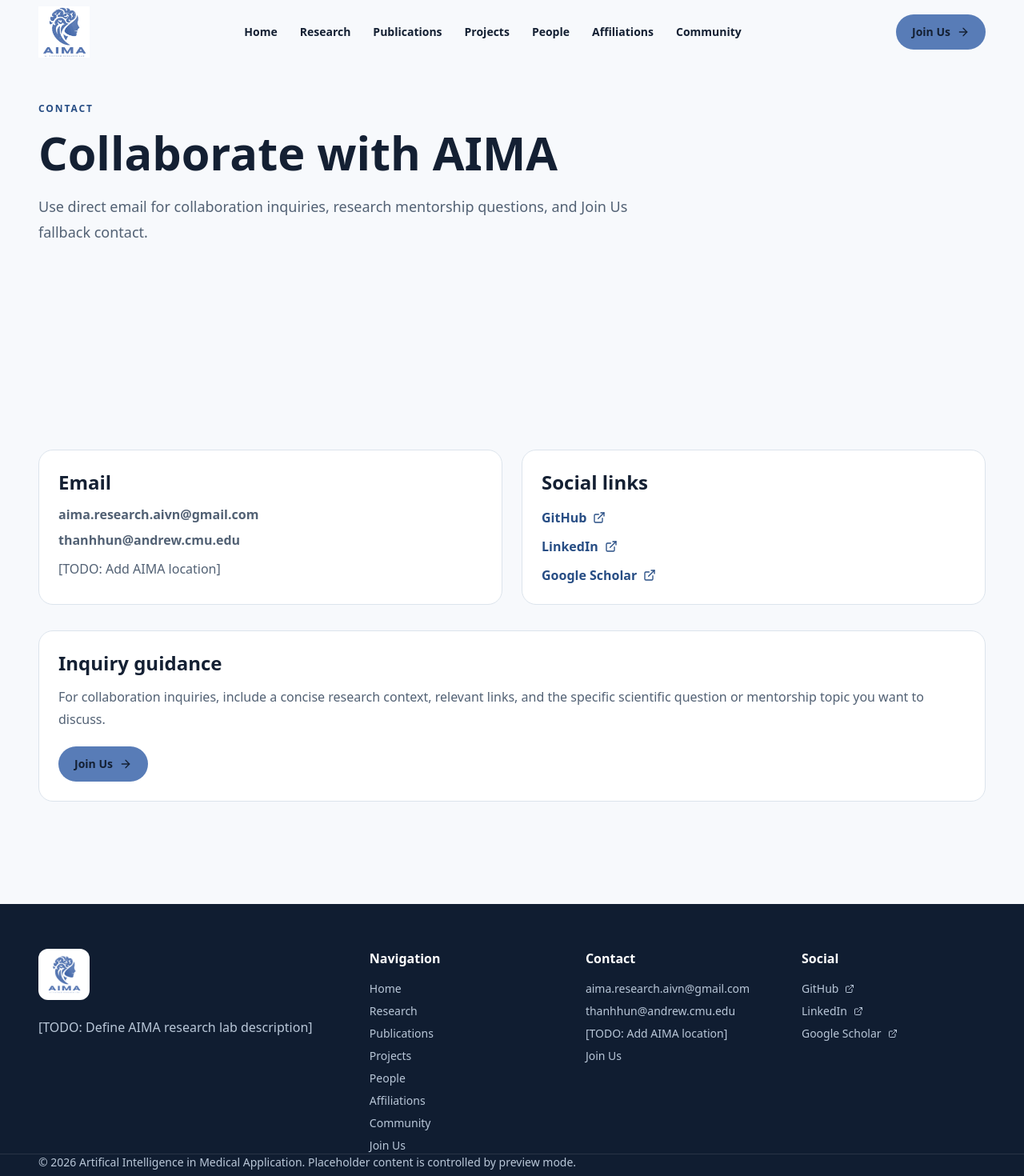
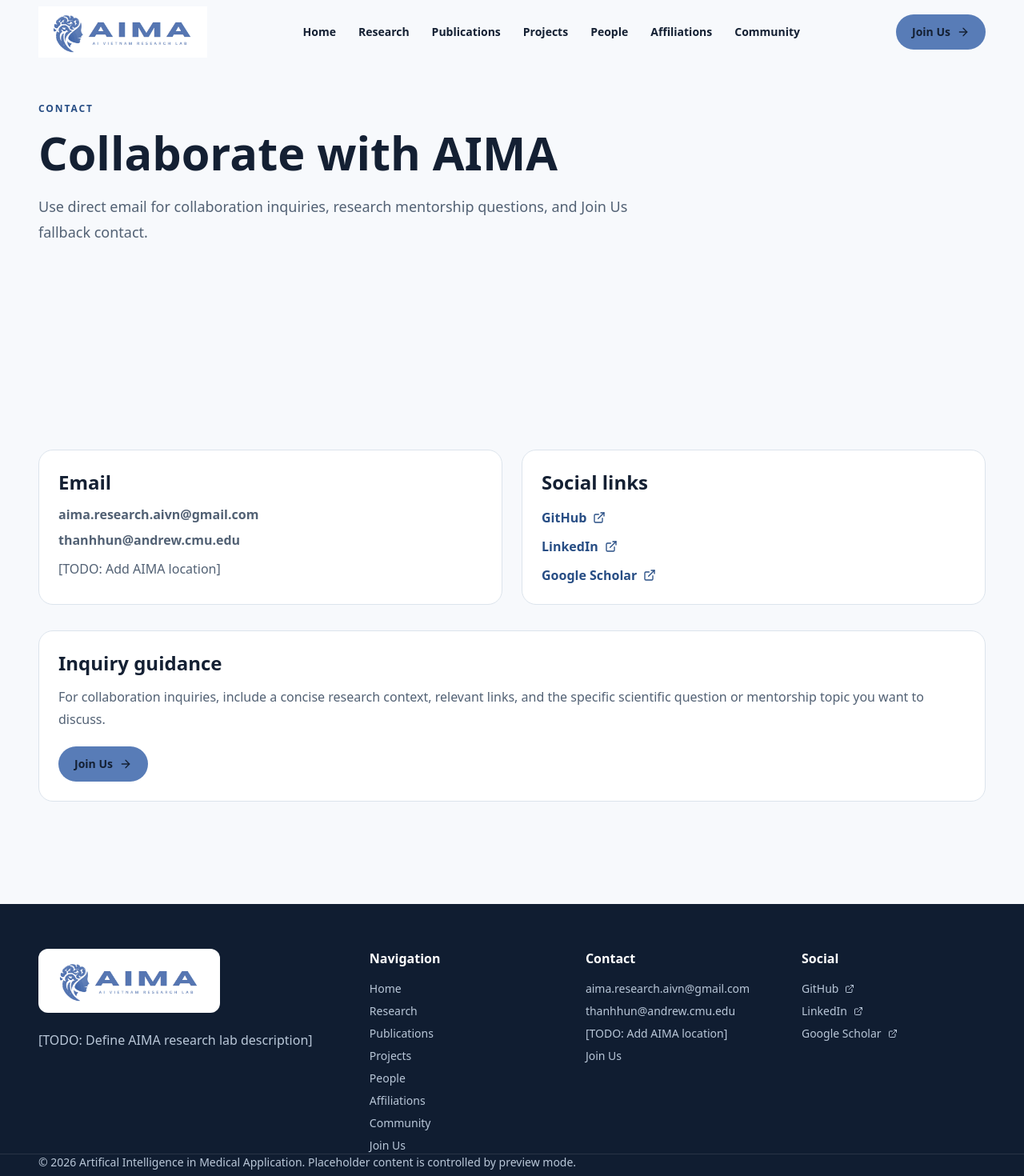
Before and after one commit to AIMA-Research-Group/aima-research-group.github.io, a Next.js app: page /contact in a window 1280 px wide. Shown: the top 1470 px of the page at 80% size. Built offline with nearby package versions, Linux system fonts and the light colour scheme.

Commit message:
style: use banner as full logo

```diff
--- a/components/layout/SiteFooter.tsx
+++ b/components/layout/SiteFooter.tsx
@@ -12,7 +12,7 @@ export function SiteFooter({ site, navigation }: { site: SiteSettings; navigatio
     <footer className="bg-[var(--footer)] py-14 text-white">
       <div className="container-page grid gap-10 lg:grid-cols-[1.3fr_0.8fr_0.8fr_0.8fr]">
         <div>
-          <Image src={withBasePath(site.logo_full)} alt={`${site.site_name} logo`} width={210} height={70} className="h-16 w-auto rounded-xl bg-white object-contain p-2" />
+          <Image src={withBasePath(site.logo_full)} alt={`${site.site_name} banner`} width={320} height={100} className="h-20 w-auto max-w-full rounded-xl bg-white object-contain p-2" />
           <p className="mt-5 max-w-lg leading-7 text-[var(--footer-muted)]"><ContentPlaceholder value={site.description} fallback="AIMA Research Group website content is being prepared." /></p>
         </div>
         <div>
--- a/components/layout/SiteHeader.tsx
+++ b/components/layout/SiteHeader.tsx
@@ -37,7 +37,7 @@ export function SiteHeader({ site, navigation }: { site: SiteSettings; navigatio
     <header className={`fixed inset-x-0 top-0 z-40 transition duration-200 ${scrolled || open ? "border-b border-[var(--border)] bg-[rgba(247,249,252,0.92)] shadow-sm backdrop-blur" : "bg-transparent"}`}>
       <div className="container-page flex min-h-20 items-center justify-between gap-5">
         <Link href="/" className="flex items-center gap-3" aria-label="AIMA home">
-          <Image src={withBasePath(site.logo_full)} alt={`${site.site_name} logo`} width={260} height={84} priority className="hidden h-16 w-auto object-contain sm:block" />
+          <Image src={withBasePath(site.logo_full)} alt={`${site.site_name} banner`} width={320} height={100} priority className="hidden h-16 w-auto max-w-[220px] object-contain md:max-w-[280px] xl:max-w-[320px] sm:block" />
           <Image src={withBasePath(site.logo_symbol)} alt="" width={64} height={64} priority className="h-12 w-12 object-contain sm:hidden" />
         </Link>
         <nav className="hidden items-center gap-5 xl:gap-7 lg:flex" aria-label="Main navigation">
--- a/content/settings/site.yml
+++ b/content/settings/site.yml
@@ -3,7 +3,7 @@ short_name: AIMA
 subtitle: AI VIETNAM RESEARCH LAB
 tagline: "[TODO: Define AIMA tagline]"
 description: "[TODO: Define AIMA research lab description]"
-logo_full: /brand/aima-logo.png
+logo_full: /brand/aima-banner.png
 logo_symbol: /brand/aima-logo.png
 favicon: /brand/aima-logo.png
 default_og_image: /brand/aima-banner.png
```
